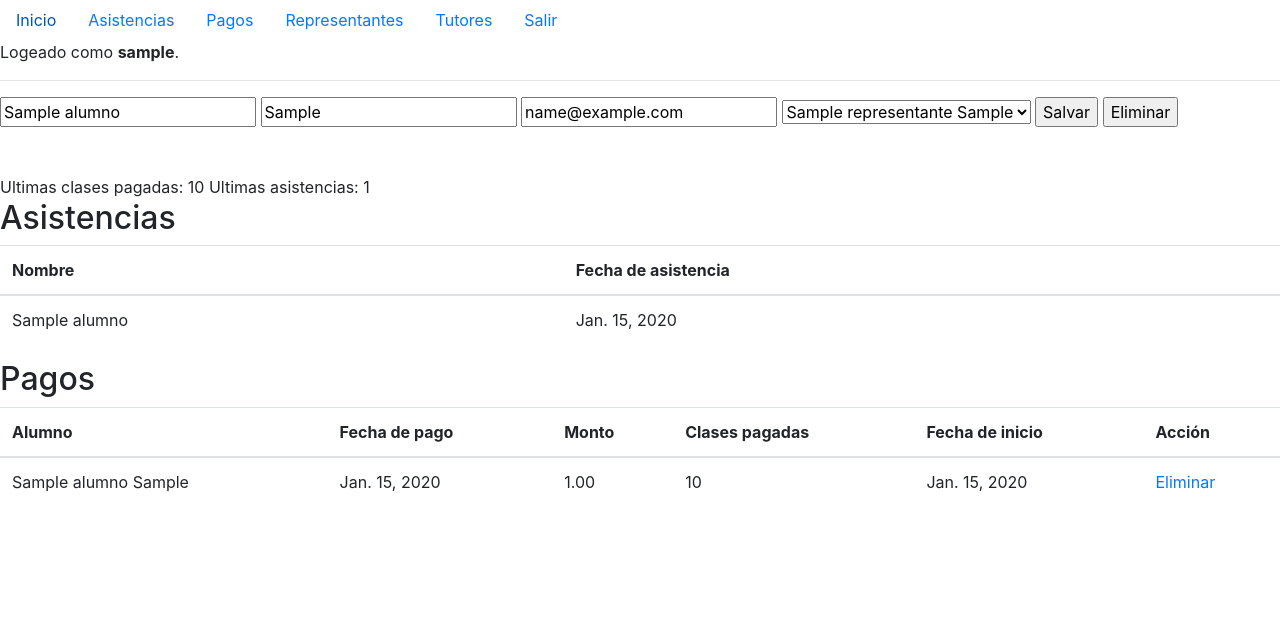
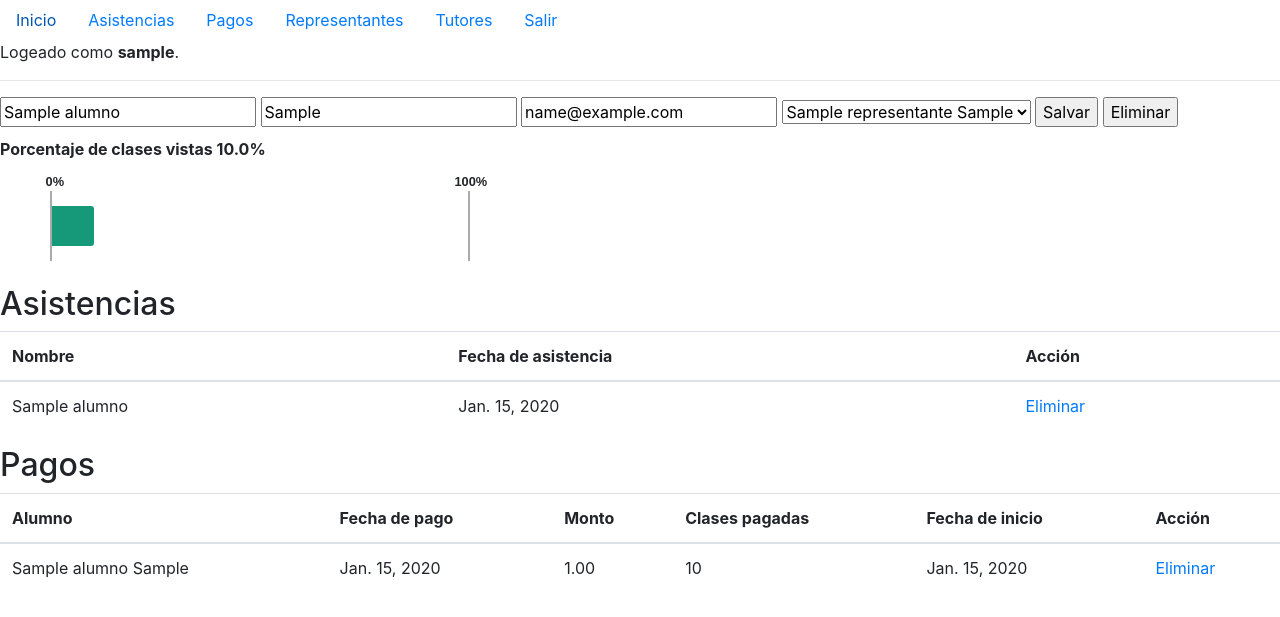
Before and after one commit to mcamachog1/aresolver, a Django app: page /alumno_entry/1 in a window 1280 px wide. Shown: the top 617 px of the page. Run offline with Django 3.2, Linux system fonts and the light colour scheme; a user stored in the database is signed in; tables that the repository leaves empty hold one stand-in row (values such as "Sample post"); parts of the project's set-up code (start-up, migrations or seed data) failed here and were passed over; some libraries are stand-ins or nearby versions.

Commit message:
Grafico de asistencias

```diff
--- /dev/null
+++ b/academy/static/academy/css/grafico.css
@@ -0,0 +1,83 @@
+    .chart-wrap {
+        --chart-width:420px;
+        --grid-color:#aaaaaa;
+        --bar-color:#169979;
+        --bar-thickness:40px;
+        --bar-rounded: 3px;
+        --bar-spacing:10px;
+
+        font-family:sans-serif;
+        width:var(--chart-width);
+    }
+
+    .chart-wrap .title{
+        font-weight:bold;
+        padding:1.8em 0;
+        text-align:center;
+        white-space:nowrap;
+    }
+
+    /* cuando definimos el gráfico en horizontal, lo giramos 90 grados */
+    .chart-wrap.horizontal .grid{
+        transform:rotate(-90deg);
+    }
+
+    .chart-wrap.horizontal .bar::after{
+        /* giramos las letras para horizontal*/
+        transform: rotate(45deg);
+        padding-top:0px;
+        display: block;
+    }
+
+    .chart-wrap .grid{
+        margin-left:50px;
+        position:relative;
+        padding:5px 0 5px 0;
+        height:100%;
+        width:100%;
+        border-left:2px solid var(--grid-color);
+        border-right:2px solid var(--grid-color);
+    }
+
+    /* posicionamos el % del gráfico*/
+    .chart-wrap .grid::before{
+        font-size:0.8em;
+        font-weight:bold;
+        content:'0%';
+        position:absolute;
+        left:-0.5em;
+        top:-1.5em;
+    }
+    .chart-wrap .grid::after{
+        font-size:0.8em;
+        font-weight:bold;
+        content:'100%';
+        position:absolute;
+        right:-1.5em;
+        top:-1.5em;
+    }
+
+    /* giramos las valores de 0% y 100% para horizontal */
+    .chart-wrap.horizontal .grid::before, .chart-wrap.horizontal .grid::after {
+        transform: rotate(90deg);
+    }
+
+    .chart-wrap .bar {
+        width: var(--bar-value);
+        height:var(--bar-thickness);
+        margin:var(--bar-spacing) 0;
+        background-color:var(--bar-color);
+        border-radius:0 var(--bar-rounded) var(--bar-rounded) 0;
+    }
+
+    .chart-wrap .bar:hover{
+        opacity:0.7;
+    }
+
+    .chart-wrap .bar::after{
+        content:attr(data-name);
+        margin-left:100%;
+        padding:10px;
+        display:inline-block;
+        white-space:nowrap;
+    }
--- a/academy/static/academy/css/style2.css
+++ b/academy/static/academy/css/style4.css
@@ -12,3 +12,11 @@
 .contenedor-entrada-de-datos{
     border: 1px solid green;
 }
+
+.titulo-del-grafico{
+    font-size: medium;
+    font-weight: bold;
+    margin-bottom: 30px;
+    margin-top: 10px;
+
+}
--- a/academy/templates/academy/alumnos.html
+++ b/academy/templates/academy/alumnos.html
@@ -41,9 +41,15 @@
             <input type="submit" value="Grabar">
             </form>
         {% endif %}
-        <br><br>
-        Ultimas clases pagadas: {{ultimas_clases_pagadas}}
-        Ultimas asistencias: {{ultimas_asistencias}}
+        <div class="titulo-del-grafico">Porcentaje de clases vistas {{ porcentaje }}%</div>
+        {% if ultimas_clases_pagadas and ultimas_asistencias %}
+            <div class="chart-wrap "> <!-- quitar el estilo "horizontal" para visualizar verticalmente -->
+                <div class="grid">
+                    <div class="bar" style="--bar-value:{{ porcentaje }}%;" title="Clases vistas {{ porcentaje }}%"></div>
+                </div>
+              </div>
+        {% endif %}
+        <br>
         {% if alumnos %}
             {% include "academy/tabla_alumnos.html" %}
         {% endif %}
--- a/academy/templates/academy/asistencia.html
+++ b/academy/templates/academy/asistencias.html
@@ -62,11 +62,11 @@
 {% block body %}
 {% if user.is_authenticated %}
 <div class="result"></div>
-<form action="{% url 'asistencia' %}" method="post">
+<form action="{% url 'asistencias' %}" method="post">
   {% include "academy/alumno_input_form.html" %}
 </form>
 
-{% include "academy/tabla_alumnos.html" %}
+{% include "academy/tabla_asistencias.html" %}
 
 {% endif %}
 {% endblock %}
--- a/academy/templates/academy/layout.html
+++ b/academy/templates/academy/layout.html
@@ -8,7 +8,8 @@
     <meta name="viewport" content="width=device-width, initial-scale=1" />
     <link rel="stylesheet" href="https://stackpath.bootstrapcdn.com/bootstrap/4.4.1/css/bootstrap.min.css"
         integrity="sha384-Vkoo8x4CGsO3+Hhxv8T/Q5PaXtkKtu6ug5TOeNV6gBiFeWPGFN9MuhOf23Q9Ifjh" crossorigin="anonymous">
-    <link href="{% static 'academy/css/style2.css' %}" rel="stylesheet">
+    <link href="{% static 'academy/css/style4.css' %}" rel="stylesheet">
+    <link href="{% static 'academy/css/grafico.css' %}" rel="stylesheet">
     {% block script %}
     {% endblock %}
     </head>
@@ -20,7 +21,7 @@
                 <a class="nav-link" href="{% url 'alumnos' %}">Inicio</a>
             </li>
             <li class="nav-item">
-                <a class="nav-link" href="{% url 'asistencia' %}">Asistencias</a>
+                <a class="nav-link" href="{% url 'asistencias' %}">Asistencias</a>
             </li>
             <li class="nav-item">
                 <a class="nav-link" href="{% url 'pagos' %}">Pagos</a>
--- a/academy/templates/academy/tabla_asistencias.html
+++ b/academy/templates/academy/tabla_asistencias.html
@@ -4,6 +4,7 @@
       <tr>
         <th scope="col">Nombre</th>
         <th scope="col">Fecha de asistencia</th>
+        <th scope="col">Acción</th>
       </tr>
     </thead>
     {% for asistencia in asistencias %}
@@ -11,6 +12,7 @@
         <tr>
           <td>{{ asistencia.alumno.nombre }}</td>
           <td>{{ asistencia.fecha }}</td>
+          <td><a href="{% url 'asistencia_delete' asistencia.id %}">Eliminar</a></td>
         </tr>
       </tbody>
       {% endfor %}
--- a/academy/urls.py
+++ b/academy/urls.py
@@ -12,7 +12,8 @@ urlpatterns = [
     path("register", views.register_view, name="register"),
 
     # asistencias
-    path("asistencia", views.asistencia, name="asistencia"),
+    path("asistencias", views.asistencias, name="asistencias"),
+    path("asistencia_delete/<int:asistencia_id>", views.asistencia_delete, name="asistencia_delete"),
 
     # alumnos
     path("alumnos", views.alumnos, name="alumnos"),
--- a/academy/utils.py
+++ b/academy/utils.py
@@ -44,12 +44,18 @@ def listar_asistencias(alumno_id):
 def ultimas_clases_pagadas(alumno_id):
     alumno = Alumno.objects.get(id=alumno_id)
     ultimo_pago = Pago.objects.filter(alumno=alumno).order_by("fecha_pago").last()
-    return ultimo_pago.total_clases
+    if ultimo_pago is None:
+        return 0
+    else:
+       return ultimo_pago.total_clases
 
 def ultimo_inicio_de_clases(alumno_id):
     alumno = Alumno.objects.get(id=alumno_id)
     ultimo_pago = Pago.objects.filter(alumno=alumno).order_by("fecha_pago").last()
-    return ultimo_pago.fecha_inicio
+    if ultimo_pago is None:
+        return datetime.now()
+    else:
+       return ultimo_pago.fecha_inicio
 
 
 def ultimas_asistencias(alumno_id):
--- a/academy/views.py
+++ b/academy/views.py
@@ -8,6 +8,15 @@ from django.http import JsonResponse
 from datetime import datetime
 from .models import User, Alumno, Asistencia, Pago, Representante, Tutor
 from .utils import *
+
+
+# Asistencias
+
+# Eliminar asistencia
+def asistencia_delete(request, asistencia_id):
+    asistencia = Asistencia.objects.get(id=asistencia_id)
+    asistencia.delete()
+    return HttpResponseRedirect(reverse("asistencias"))
 
 # Pagos
 
@@ -78,7 +87,9 @@ def alumno_entry(request, alumno_id):
         "asistencias": Asistencia.objects.filter(alumno=Alumno.objects.get(id=alumno_id)).order_by("-fecha"),
         "pagos": Pago.objects.filter(alumno=Alumno.objects.get(id=alumno_id)).order_by("-fecha_pago"),
         "ultimas_clases_pagadas": ultimas_clases_pagadas(alumno_id),
-        "ultimas_asistencias": ultimas_asistencias(alumno_id)
+        "ultimas_asistencias": ultimas_asistencias(alumno_id),
+        "porcentaje": round(ultimas_asistencias(alumno_id) / ultimas_clases_pagadas(alumno_id) * 100,2)
+
     })
 
 
@@ -230,10 +241,11 @@ def api_inactivar_alumnos(request):
 #     else:
 #         return HttpResponse("Metodo no manejado")
 
-def asistencia(request):
+def asistencias(request):
     if request.method == 'GET':
-        return render(request, "academy/asistencia.html", {
-            "alumnos": listar_alumnos_por_fecha_de_asistencia(),
+        return render(request, "academy/asistencias.html", {
+            "alumnos": Alumno.objects.all().order_by("nombre"),
+            "asistencias": Asistencia.objects.all().order_by("-fecha"),
         })
     elif request.method == 'POST':
         print(request.POST['fecha'])
@@ -242,7 +254,7 @@ def asistencia(request):
         alumno.save()
         asistencia = Asistencia(alumno=alumno, fecha=request.POST['fecha'])
         asistencia.save()
-        return HttpResponseRedirect(reverse("asistencia"))
+        return HttpResponseRedirect(reverse("asistencias"))
     else:
         return HttpResponse("Metodo no manejado")
 
```
Also changed, not shown: academy/index.html (added, +106 -0 lines), academy/migrations/0024_alter_asistencia_fecha.py (added).
